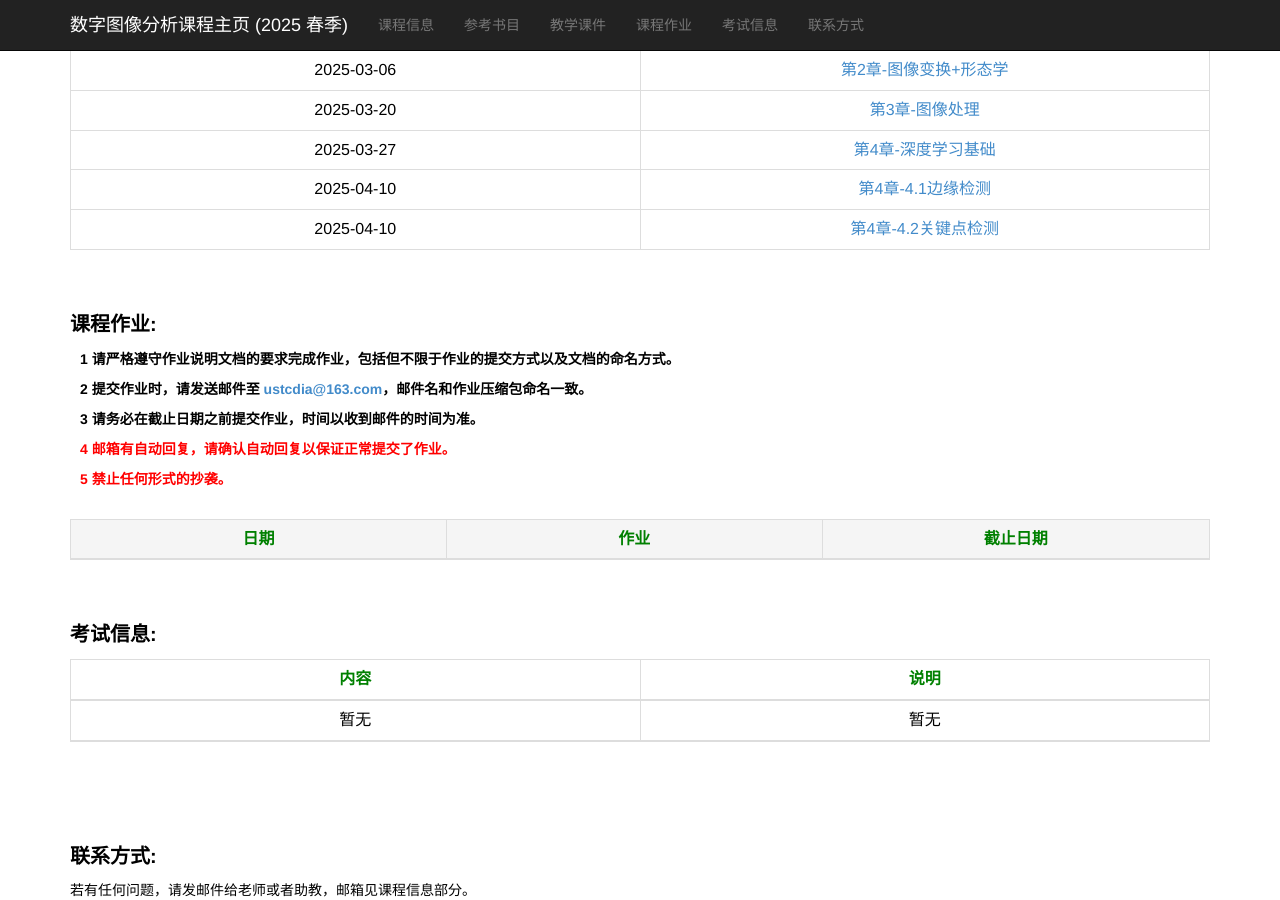
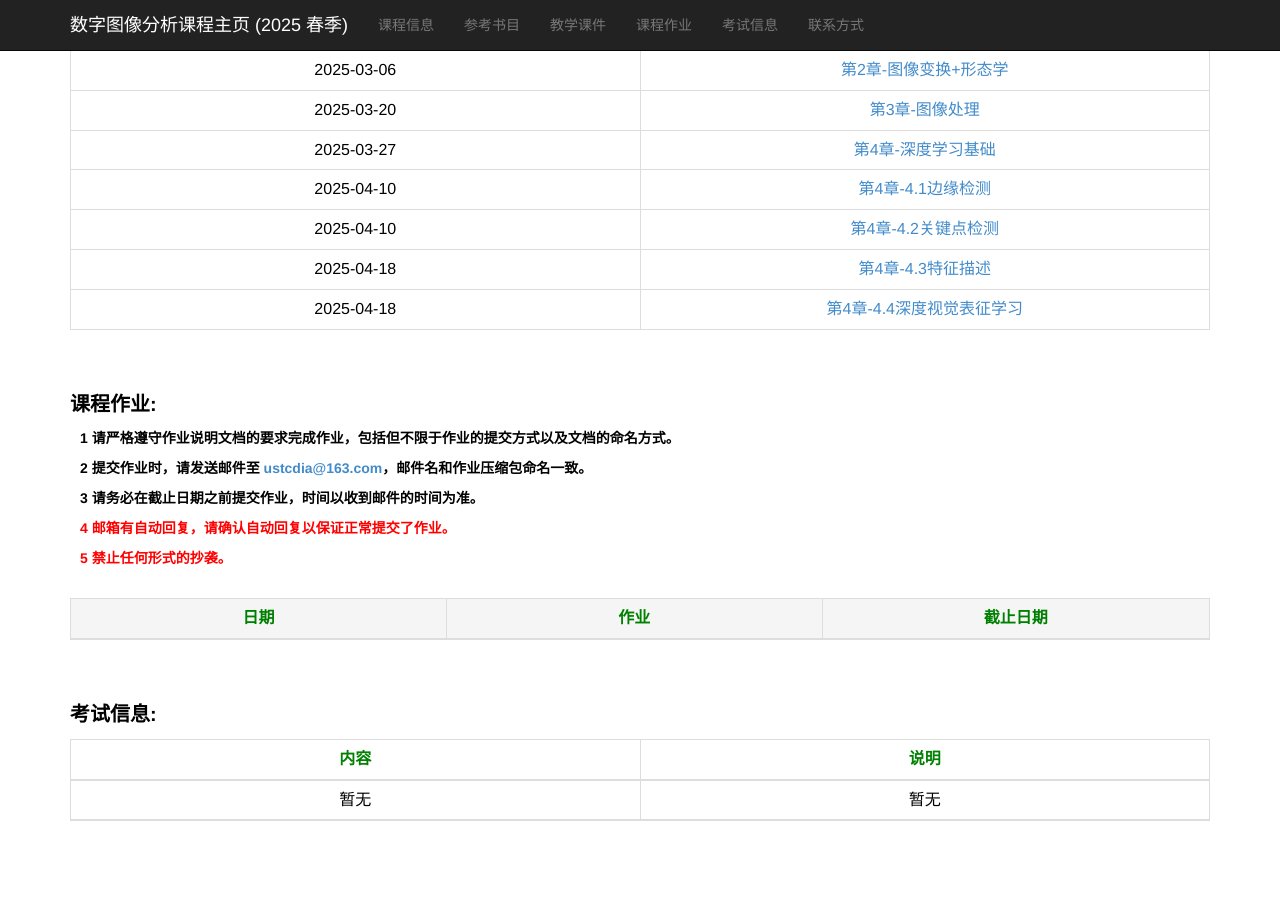
Before and after one commit to ustc-dia/ustc-dia.github.io, a Jekyll site: the page index.html, which Jekyll copies as it is, in a window 1280 px wide and 900 px high, scrolled down 834 px. Built offline with Jekyll 4.4.1, drawn with Linux system fonts in a browser that asks for light colours.

Commit message:
Update index.html

```diff
--- a/index.html
+++ b/index.html
@@ -201,15 +201,17 @@
                     <td><a href="./slides_2025_spring/第4章-图像表达-4.2-关键点检测-1.pdf" target="_blank">第4章-4.2关键点检测</a></td>
                 </tr>
 
+                <tr>
+                    <td>2025-04-18</td>
+                    <td><a href="./slides_2025_spring/第4章-图像表达-4.3-特征描述.pdf" target="_blank">第4章-4.3特征描述</a></td>
+                </tr>
+
+                <tr>
+                    <td>2025-04-18</td>
+                    <td><a href="./slides_2025_spring/第4章-图像表达-4.4-深度视觉表征学习" target="_blank">第4章-4.4深度视觉表征学习</a></td>
+                </tr>
+
                 <!--
-                <tr>
-                    <td>2024-11-13</td>
-                    <td><a href="./slides_2025_spring/第4章-图像表达-4.2-关键点检测.pdf" target="_blank">第7章-边缘检测</a></td>
-                </tr>
-                <tr>
-                    <td>2024-10-31</td>
-                    <td><a href="./slides_2025_spring/第14章 基于深度学习的图像分析技术(一).pdf" target="_blank">第14章 基于深度学习的图像分析技术(一)</a></td>
-                </tr>
                 <tr>
                     <td>2024-11-21</td>
                     <td><a href="./slides_2025_spring/第8章 图像分割.pdf" target="_blank">第8章 图像分割</a></td>
```
